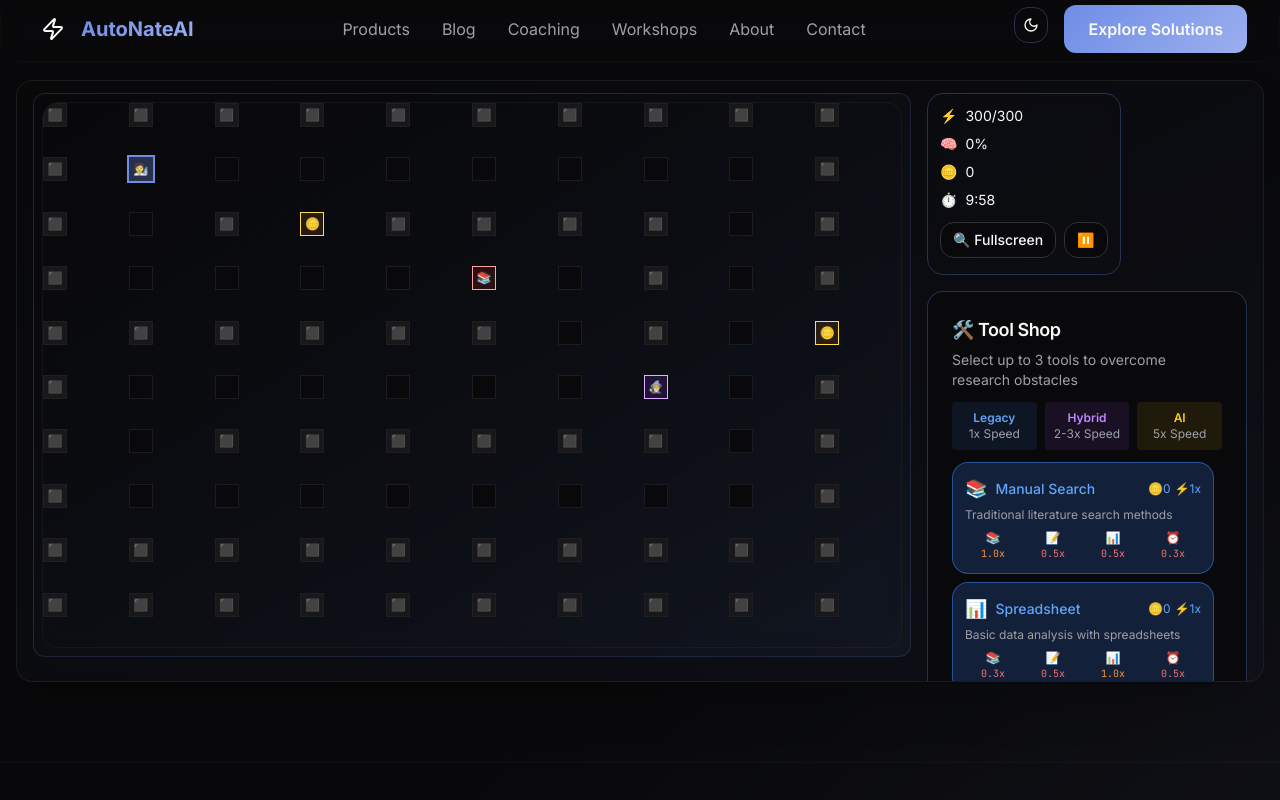
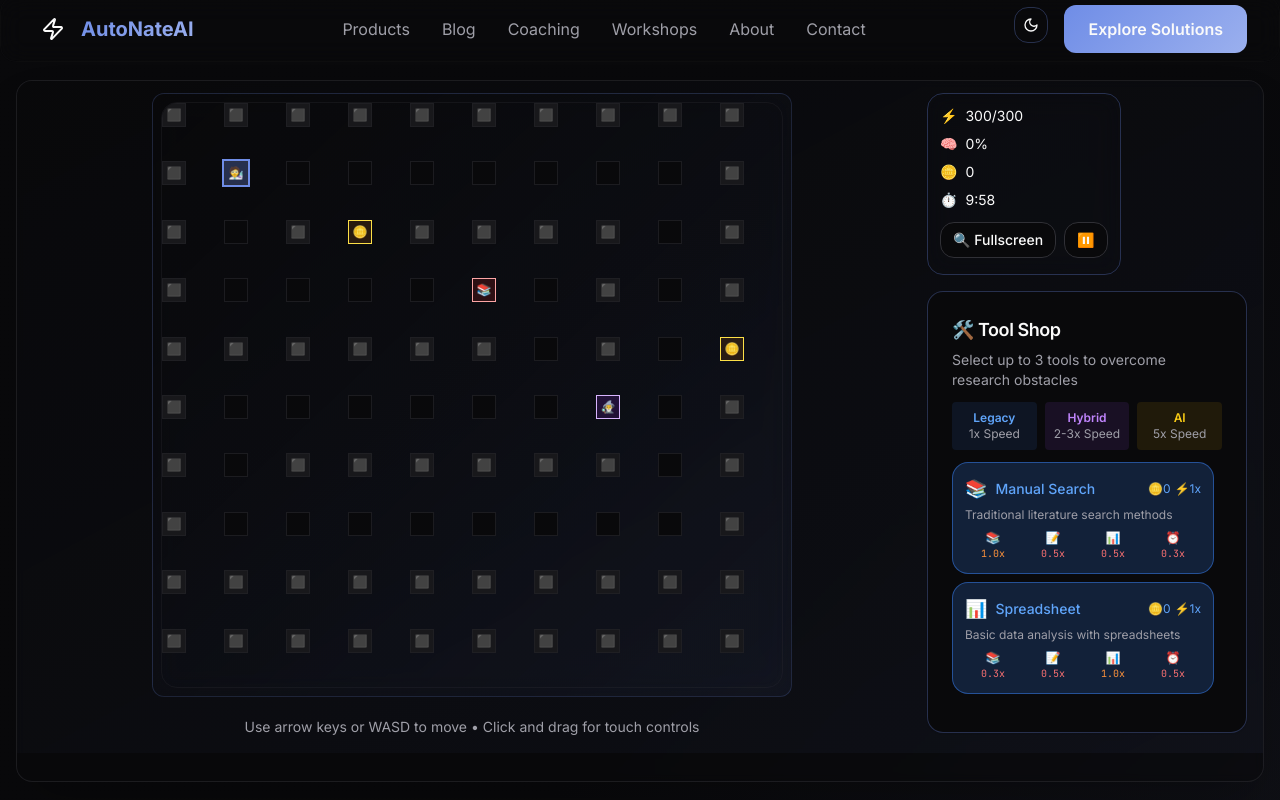
Before and after one commit to AutoNateAI/autonateai-dev, a React (Vite) app: page /ascension-protocol in a window 1280 px wide. Both pictures are taken after a click on the button "🚀 Start Ascension Protocol". Shown: the top 800 px of the page. Built offline with nearby package versions, Linux system fonts and the light colour scheme.

Commit message:
Fix outer container clipping
Remove the black outer container that was clipping the game board, ensuring the full game board is visible on desktop.

```diff
--- a/src/components/game/AscensionGame.tsx
+++ b/src/components/game/AscensionGame.tsx
@@ -355,7 +355,7 @@ const AscensionGame: React.FC<AscensionGameProps> = ({ onGameStateChange }) => {
     <div className="bg-gradient-to-br from-background/50 to-primary/5 relative h-full">
       <div className="flex gap-4 p-4 h-full">
         <div className="flex-1 flex items-start justify-center min-w-0">
-          <div className="w-full aspect-square max-h-[600px]">
+          <div className="w-full aspect-square max-w-[640px]">
             <GameBoard
               gameState={gameState}
               onMove={movePlayer}
@@ -442,7 +442,7 @@ const AscensionGame: React.FC<AscensionGameProps> = ({ onGameStateChange }) => {
   return (
     <>
       {!isFullscreen ? (
-        <div className="h-[600px]">
+        <div className="min-h-[700px]">
           <GameContent />
         </div>
       ) : (
```
